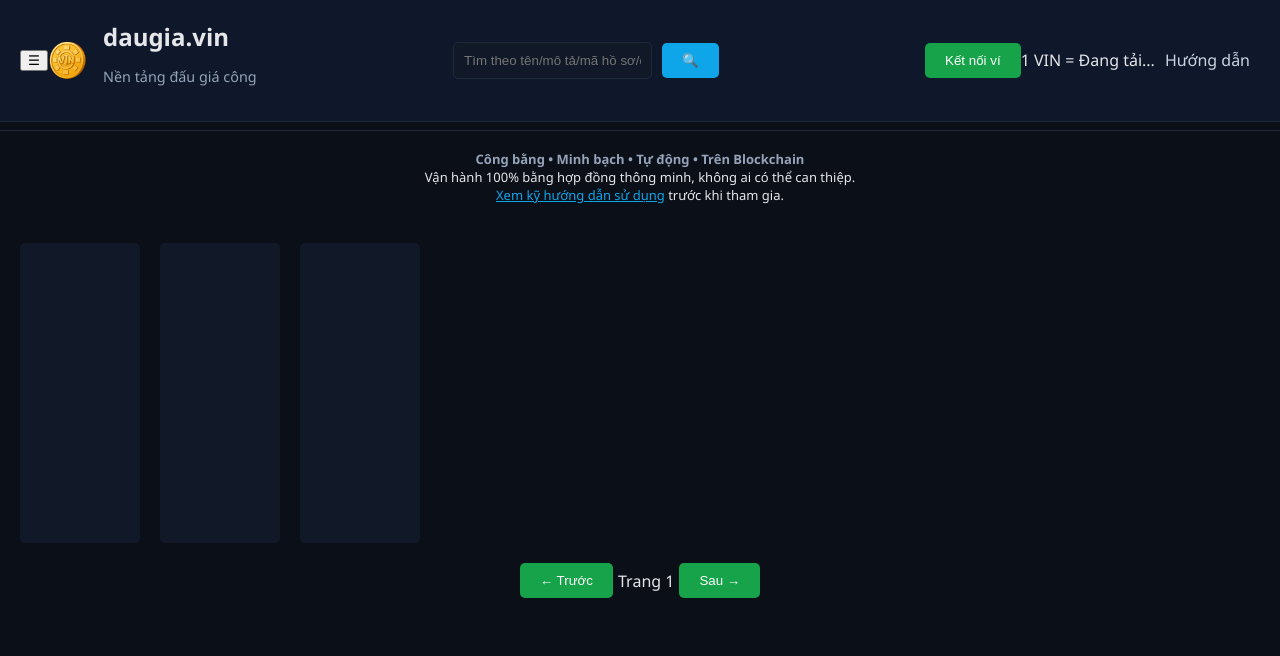
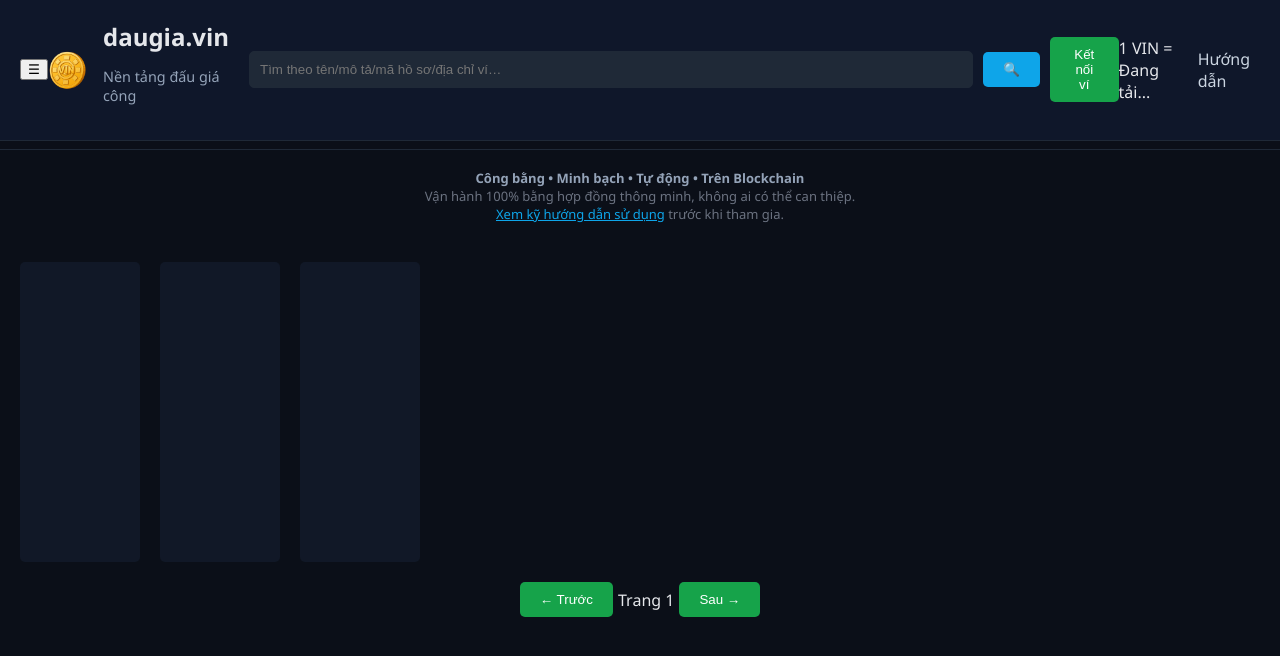
Before and after one commit to vinecosystem/daugia, a plain HTML site: page index.html in a window 1280 px wide. Drawn offline with Linux system fonts and the light colour scheme; a script that the page names is missing.

Commit message:
Update style.css

```diff
--- a/style.css
+++ b/style.css
@@ -15,6 +15,8 @@
   --accent-press: #0284c7;
   --ring: rgba(56, 189, 248, 0.4);
   --chip-bg: #222;
+  --text-muted: #6b7280;
+  --input-bg: #1f2937;
 }
 
 body {
@@ -25,10 +27,11 @@ body {
   padding: 0;
 }
 
-/* Header */
+/* Topbar */
 .topbar {
   display: flex;
   justify-content: space-between;
+  align-items: center;
   padding: 20px;
   background-color: var(--bg-card);
   border-bottom: 1px solid var(--border);
@@ -56,12 +59,14 @@ body {
 .search-center {
   display: flex;
   align-items: center;
+  width: 100%;
+  margin-left: 20px;
 }
 
 .search-center input {
   padding: 10px;
   border: 1px solid var(--border);
-  background-color: var(--bg-soft);
+  background-color: var(--input-bg);
   color: var(--text);
   border-radius: 5px;
   margin-right: 10px;
```
